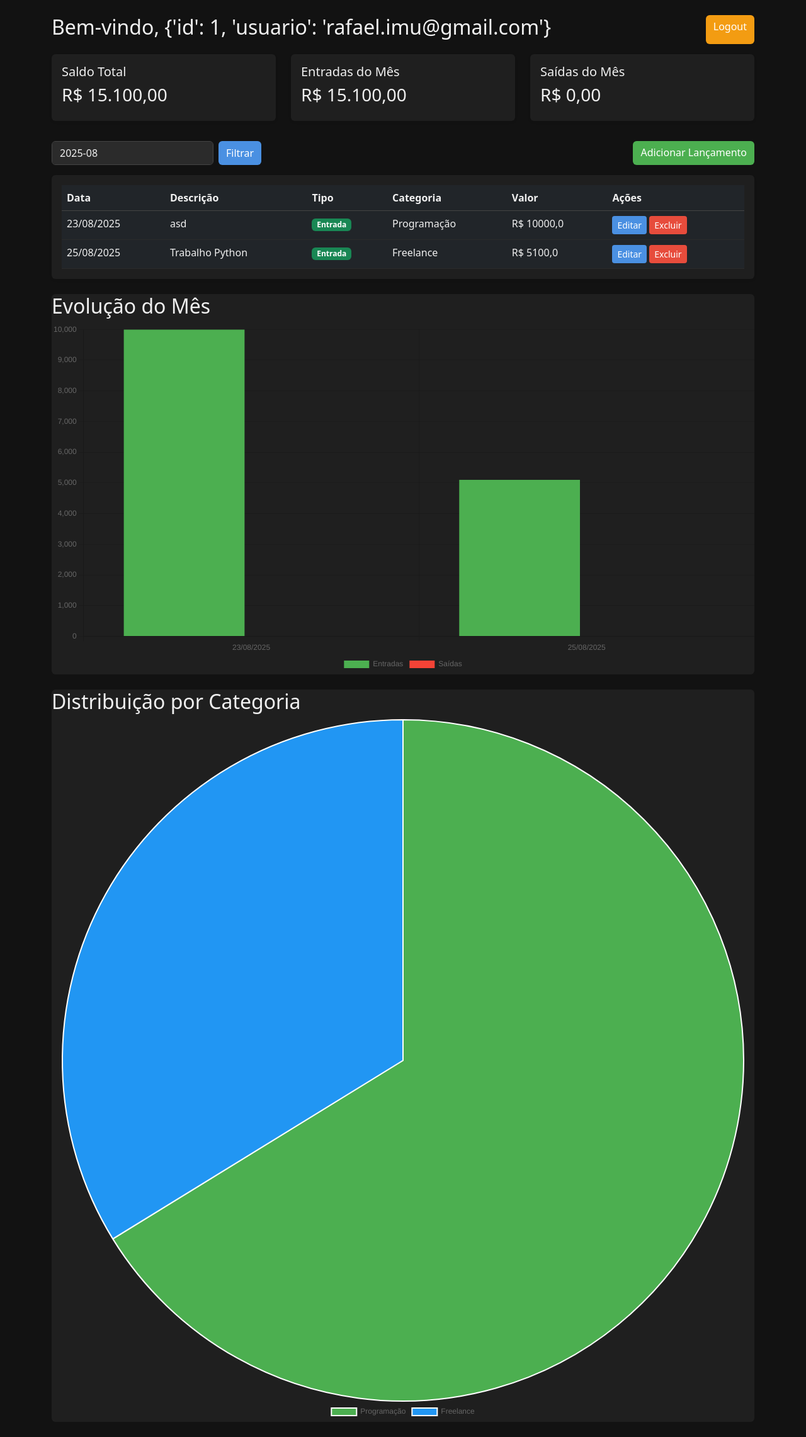
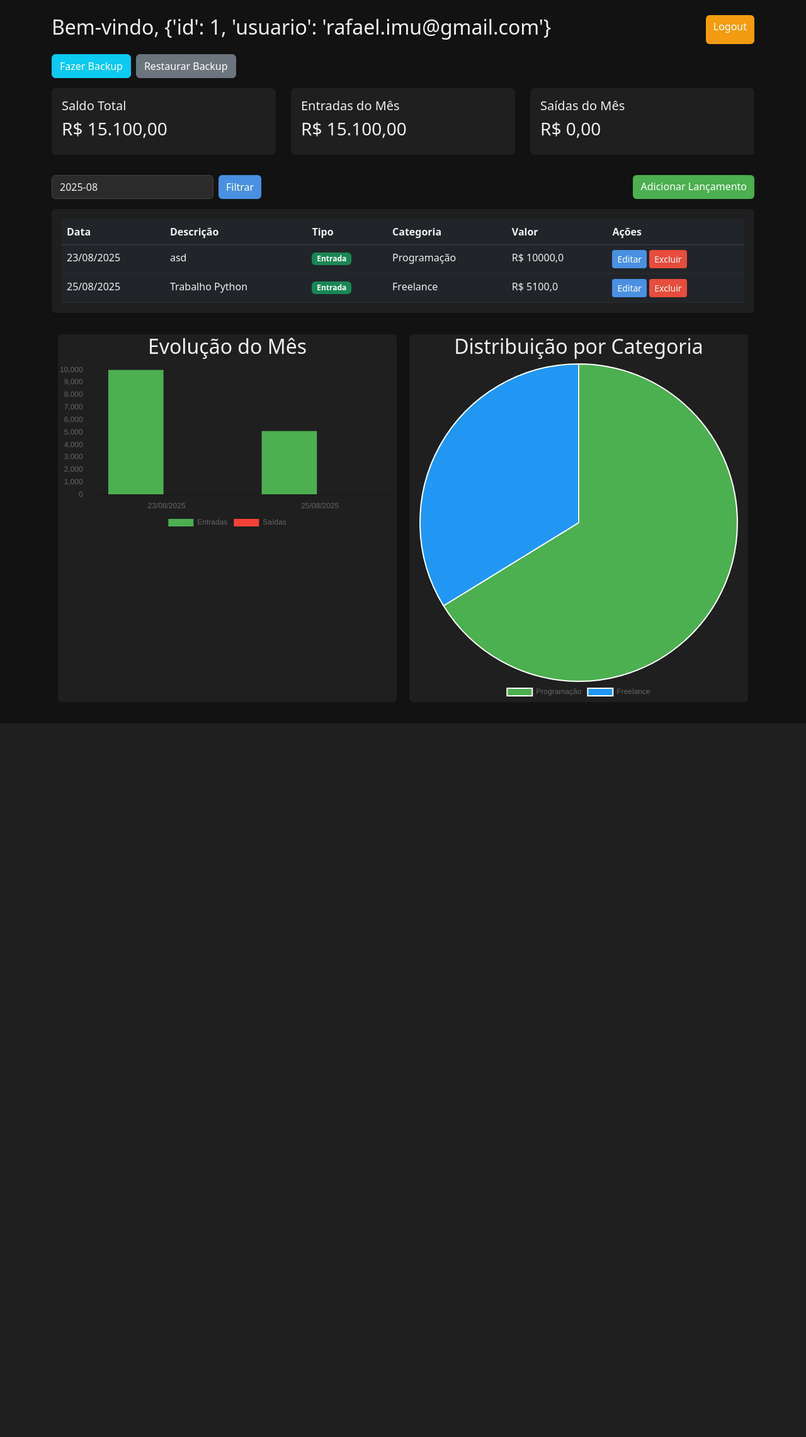
Before and after one commit to 365rafael/ControleFinanceiroPython, a Flask app: page / in a window 1280 px wide. Shown: the whole page at 63% size. After the commit the page ends 1149 px from the top, so only its background shows below. Run offline with Flask 3, Linux system fonts and the light colour scheme; a user stored in the database is signed in; data comes from the database, SQL or seed files in the repository; both versions use the stored data as it was after the commit.

Commit message:
Otimização dos gráficos e backup / restauração de BD

```diff
--- a/app.py
+++ b/app.py
@@ -1,14 +1,20 @@
 # -*- coding: utf-8 -*-
-from flask import Flask, render_template, request, redirect, url_for, session, flash
+from flask import Flask, render_template, request, redirect, url_for, session, flash, send_file
+from werkzeug.utils import secure_filename
 import sqlite3
 from datetime import datetime
 import functools
 import hashlib  # para senha simples
 from collections import defaultdict
+import os
 
 app = Flask(__name__)
 app.secret_key = "uma_chave_secreta_qualquer"
 
+
+# Pasta onde ficam os backups
+BACKUP_FOLDER = "backups"
+os.makedirs(BACKUP_FOLDER, exist_ok=True)
 
 # ----------------------
 # Banco de dados
@@ -56,6 +62,49 @@ def login_required(view):
 
 def hash_senha(senha):
     return hashlib.sha256(senha.encode()).hexdigest()
+
+# ---- Rota para baixar o backup ----
+@app.route("/backup")
+@login_required
+def backup():
+    caminho_bd = "financeiro.db"
+    nome_arquivo = f"backup_{datetime.now().strftime('%Y%m%d_%H%M%S')}.db"
+    caminho_backup = os.path.join(BACKUP_FOLDER, nome_arquivo)
+
+    # Copia o BD atual para pasta de backups
+    import shutil
+    shutil.copy(caminho_bd, caminho_backup)
+
+    # Retorna arquivo para download
+    return send_file(caminho_backup, as_attachment=True)
+
+# ---- Rota para restaurar um backup ----
+@app.route("/restaurar", methods=["GET", "POST"])
+@login_required
+def restaurar():
+    if request.method == "POST":
+        if "arquivo" not in request.files:
+            flash("Nenhum arquivo enviado!", "danger")
+            return redirect(url_for("restaurar"))
+
+        arquivo = request.files["arquivo"]
+        if arquivo.filename == "":
+            flash("Selecione um arquivo válido!", "danger")
+            return redirect(url_for("restaurar"))
+
+        # Salva arquivo enviado
+        nome_seguro = secure_filename(arquivo.filename)
+        caminho_upload = os.path.join(BACKUP_FOLDER, nome_seguro)
+        arquivo.save(caminho_upload)
+
+        # Substitui o BD atual pelo backup
+        import shutil
+        shutil.copy(caminho_upload, "financeiro.db")
+
+        flash("Banco de dados restaurado com sucesso!", "success")
+        return redirect(url_for("index"))
+
+    return render_template("restaurar.html")
 
 # ----------------------
 # Rotas de cadastro/login
--- a/templates/index.html
+++ b/templates/index.html
@@ -136,6 +136,10 @@
             <h2>Bem-vindo, {{ session['usuario'] }}</h2>
             <a href="{{ url_for('logout') }}" class="btn btn-warning">Logout</a>
         </div>
+        <div class="d-flex gap-2 mb-3">
+            <a href="{{ url_for('backup') }}" class="btn btn-info">Fazer Backup</a>
+            <a href="{{ url_for('restaurar') }}" class="btn btn-secondary">Restaurar Backup</a>
+        </div>
 
         <div class="row mb-4">
             <div class="col-md-4">
@@ -202,16 +206,20 @@
                 </tbody>
             </table>
         </div>
-        <div class="card mt-4">
-            <h2>Evolução do Mês</h2>
+        <div class="d-flex flex-wrap justify-content-between mt-4">
+            <!-- Evolução do Mês -->
+            <div class="card" style="flex: 1 1 45%; margin: 10px;">
+                <h2 class="text-center">Evolução do Mês</h2>
                 <canvas id="financeChart"></canvas>
             </div>
 
-        <!-- Gráfico de pizza por categoria -->
-        <div class="card mt-4">
-            <h2>Distribuição por Categoria</h2>
+            <!-- Distribuição por Categoria -->
+            <div class="card" style="flex: 1 1 45%; margin: 10px;">
+                <h2 class="text-center">Distribuição por Categoria</h2>
                 <canvas id="categoriaChart"></canvas>
             </div>
+        </div>
+
 
         <script src="https://cdn.jsdelivr.net/npm/chart.js"></script>
         <script>
@@ -247,9 +255,9 @@ const ctx2 = document.getElementById('categoriaChart').getContext('2d');
             new Chart(ctx2, {
                 type: 'pie',
                 data: {
-        labels: {{ categorias_entrada|tojson }},
+                    labels: {{ categorias_entrada| tojson }},
                 datasets: [{
-            data: {{ valores_entrada|tojson }},
+                    data: {{ valores_entrada| tojson }},
                 backgroundColor: [
                     '#4CAF50', '#2196F3', '#FFC107', '#9C27B0',
                     '#FF9800', '#009688', '#E91E63', '#F44336'
```
Also changed, not shown: templates/restaurar.html (added, +21 -0 lines), backups/backup_20250826_141316.db (added), backups/backup_20250826_141351.db (added), backups/backup_20250826_141407.db (added), financeiro.db. Lines whose indentation alone changed are shown as unchanged.
